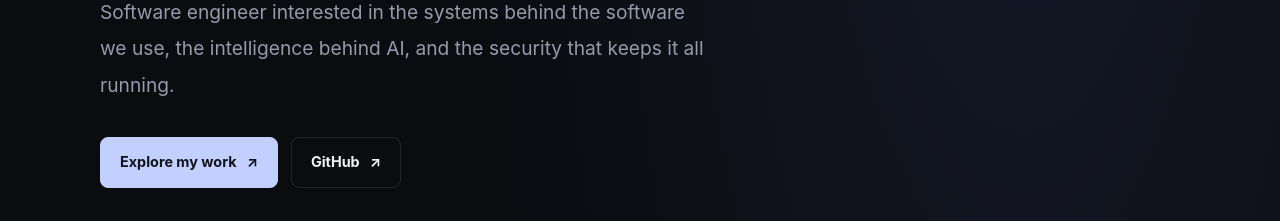
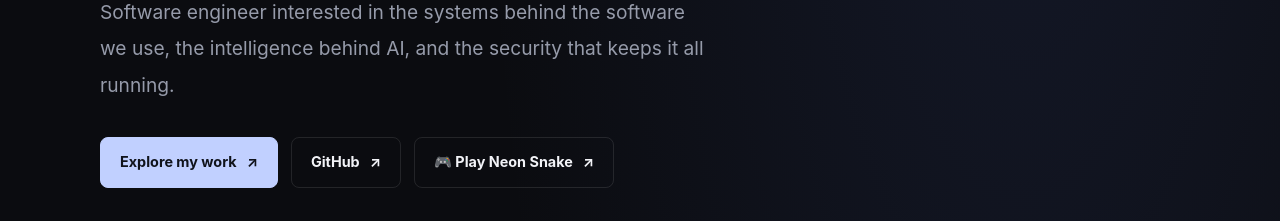
Before and after one commit to pranavkashyap07/pranavkashyap.com, a plain HTML site: page index.html in a window 1280 px wide. Shown: the part 579-800 px from the top of the page. Drawn offline with Linux system fonts and the light colour scheme.

Commit message:
Add 'Play Neon Snake' button to index.html

```diff
--- a/index.html
+++ b/index.html
@@ -441,6 +441,9 @@
              target="_blank" rel="noopener noreferrer">
             GitHub <span aria-hidden="true">↗</span>
           </a>
+            <a class="button secondary" href="game.html">
+    🎮      Play Neon Snake <span aria-hidden="true">↗</span>
+          </a>
         </div>
       </div>
       <div class="scroll-note">Scroll to explore ↓</div>
```
